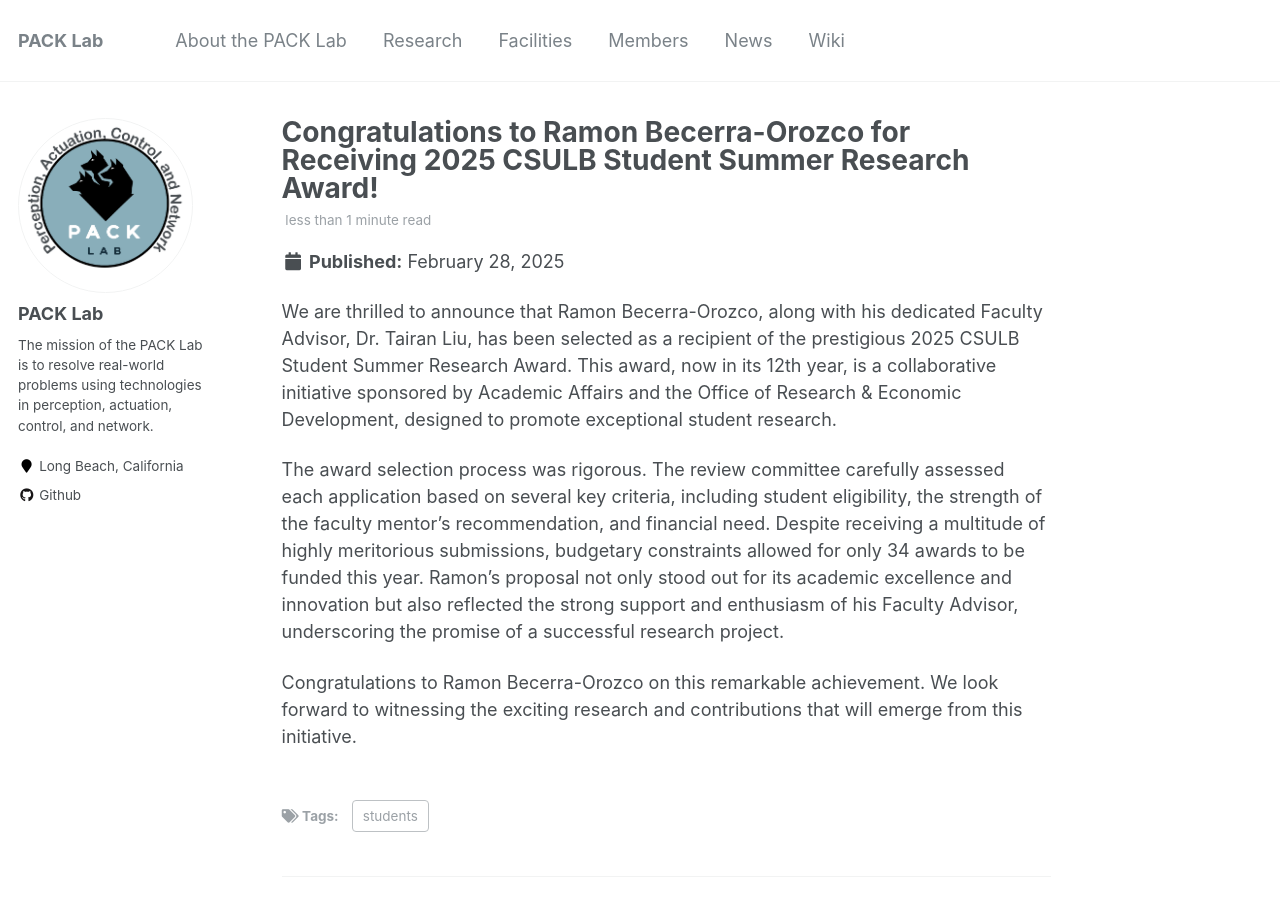
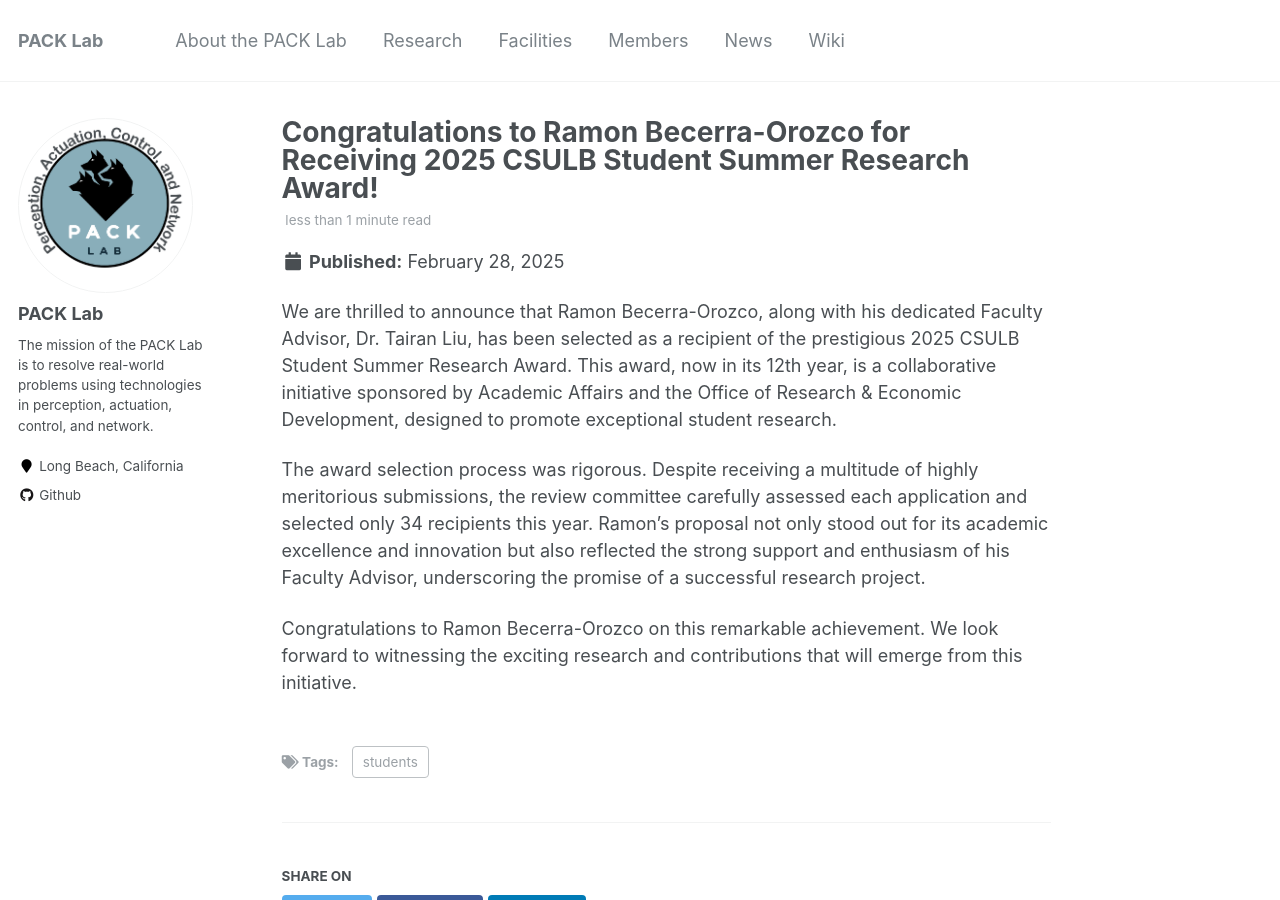
Before and after one commit to pack-lab/pack-lab.github.io, a Jekyll site: the page built from _posts/2025-02-28-news-post-1.md, in a window 1280 px wide and 900 px high. Built offline with Jekyll 4.4.1, drawn with Linux system fonts in a browser that asks for light colours.

Commit message:
Update 2025-02-28-news-post-1.md

```diff
--- a/_posts/2025-02-28-news-post-1.md
+++ b/_posts/2025-02-28-news-post-1.md
@@ -8,6 +8,6 @@
 
 We are thrilled to announce that Ramon Becerra-Orozco, along with his dedicated Faculty Advisor, Dr. Tairan Liu, has been selected as a recipient of the prestigious 2025 CSULB Student Summer Research Award. This award, now in its 12th year, is a collaborative initiative sponsored by Academic Affairs and the Office of Research & Economic Development, designed to promote exceptional student research.
 
-The award selection process was rigorous. The review committee carefully assessed each application based on several key criteria, including student eligibility, the strength of the faculty mentor’s recommendation, and financial need. Despite receiving a multitude of highly meritorious submissions, budgetary constraints allowed for only 34 awards to be funded this year. Ramon’s proposal not only stood out for its academic excellence and innovation but also reflected the strong support and enthusiasm of his Faculty Advisor, underscoring the promise of a successful research project.
+The award selection process was rigorous. Despite receiving a multitude of highly meritorious submissions, the review committee carefully assessed each application and selected only 34 recipients this year. Ramon’s proposal not only stood out for its academic excellence and innovation but also reflected the strong support and enthusiasm of his Faculty Advisor, underscoring the promise of a successful research project.
 
 Congratulations to Ramon Becerra-Orozco on this remarkable achievement. We look forward to witnessing the exciting research and contributions that will emerge from this initiative.
```
